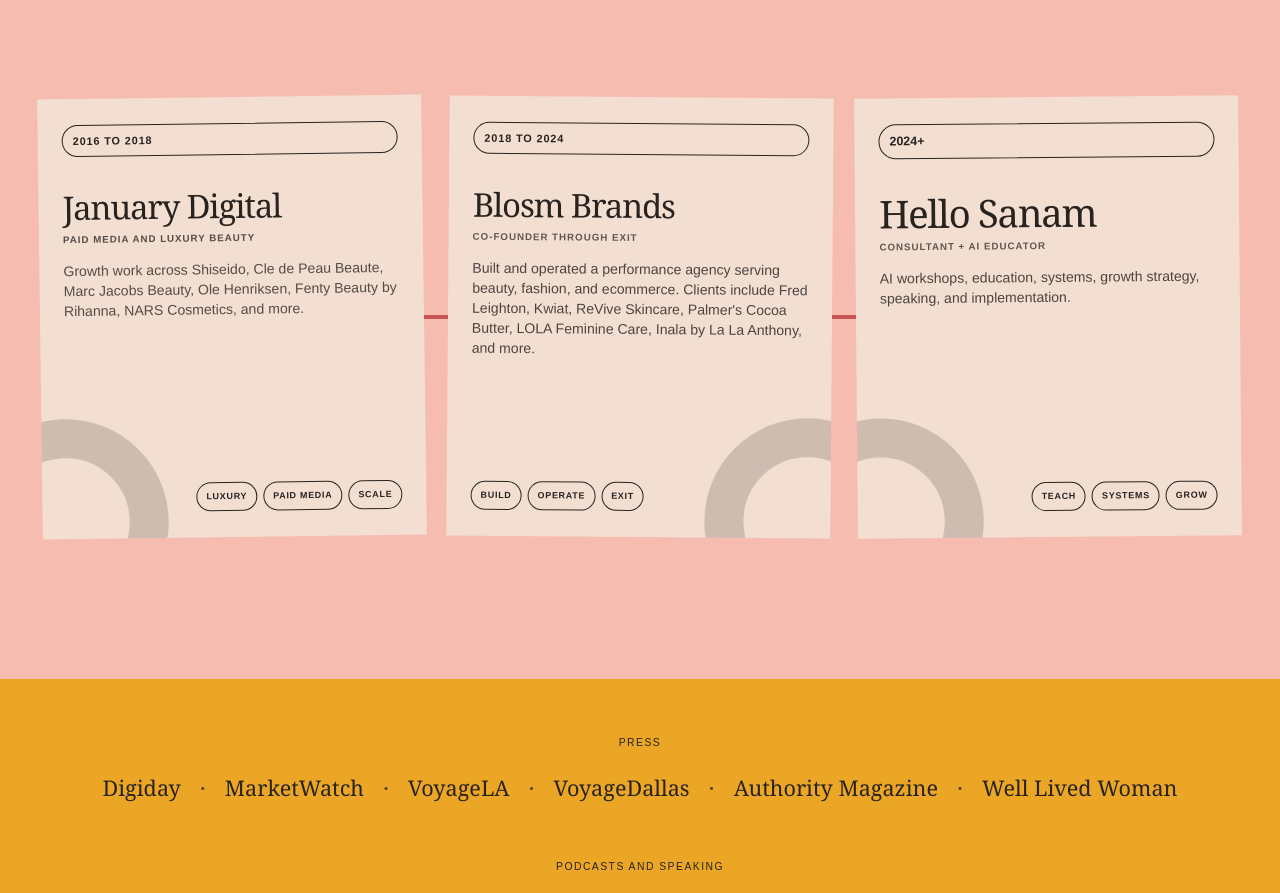
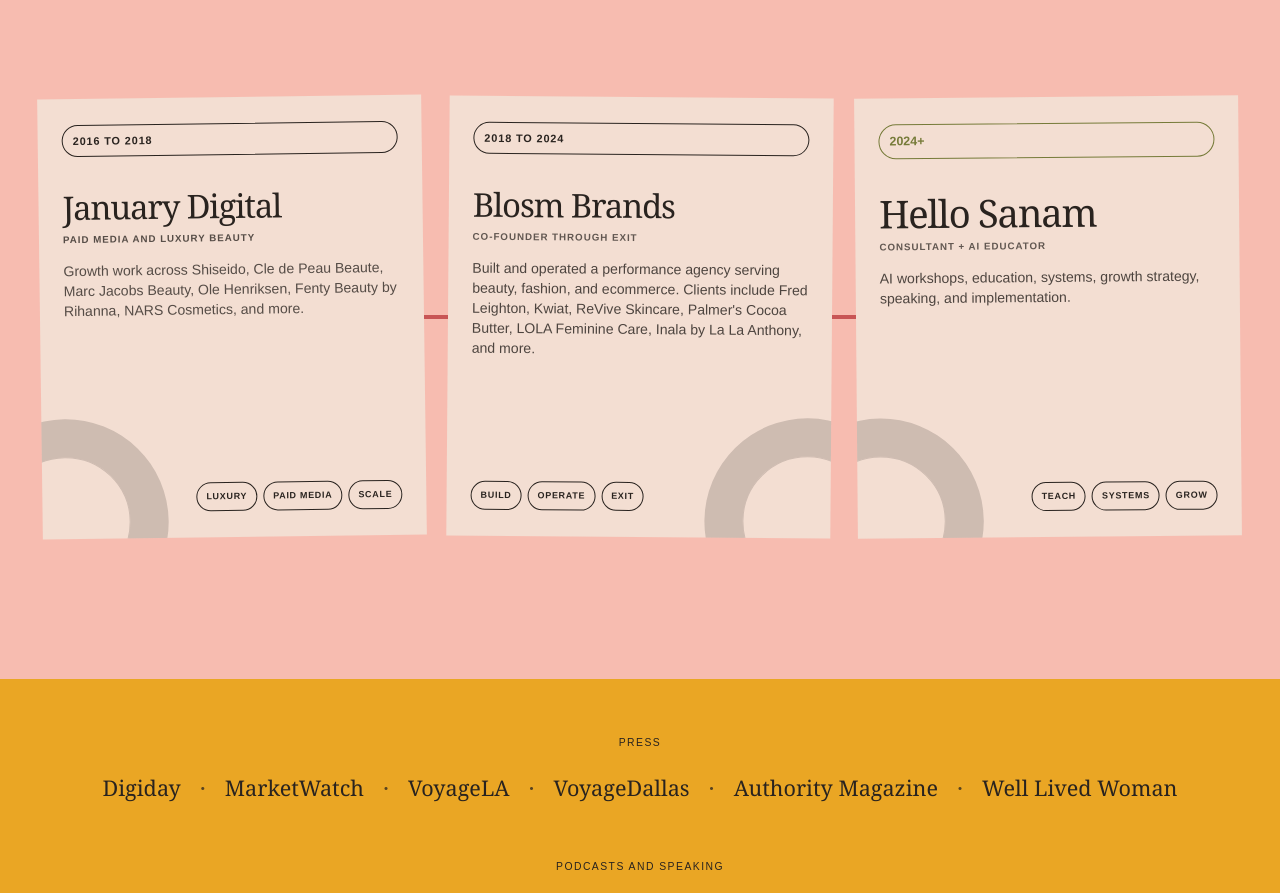
Before and after one commit to sanamghan/sanamghan.github.io, a plain HTML site: page index.html in a window 1280 px wide. Shown: the part 2796-3689 px from the top of the page. Drawn offline with nearby package versions, Linux system fonts and the light colour scheme.

Commit message:
Use site olive for current timeline marker

```diff
--- a/homepage-overrides.css
+++ b/homepage-overrides.css
@@ -389,8 +389,8 @@
 @media (min-width: 1050px) {
   .timeline-list.timeline-three-card .timeline-current > p,
   .timeline-list.timeline-three-card .timeline-current > p::after {
-    color: var(--olive) !important;
-    border-color: var(--olive) !important;
+    color: var(--lime) !important;
+    border-color: var(--lime) !important;
   }
 }
 
```
